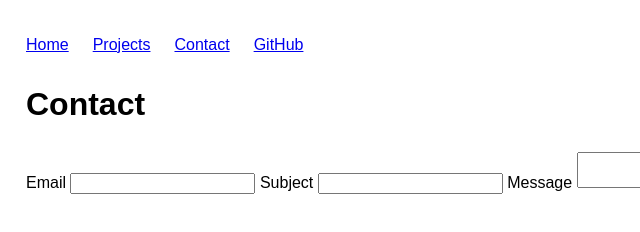
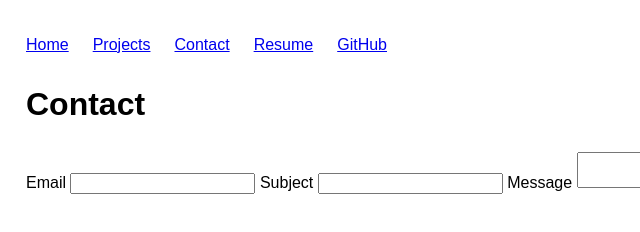
Before and after one commit to mep027/portfolio, a plain HTML site: page contact/index.html in a window 1280 px wide. Shown: the full height of the page, 214-854 px from the left. Drawn offline with Linux system fonts and the light colour scheme.

Commit message:
resume fix

```diff
--- a/contact/index.html
+++ b/contact/index.html
@@ -12,6 +12,7 @@
             <li><a href="../">Home</a></li>
             <li><a href="../projects/">Projects</a></li>
             <li><a href="./">Contact</a></li>
+            <li><a href="resume/">Resume</a></li>
             <li><a href="https://github.com/mep027" target="_blank">GitHub</a></li>
         </ul>
     </nav>
```
Also changed, not shown: projects/index.html (+1 -0 lines).
